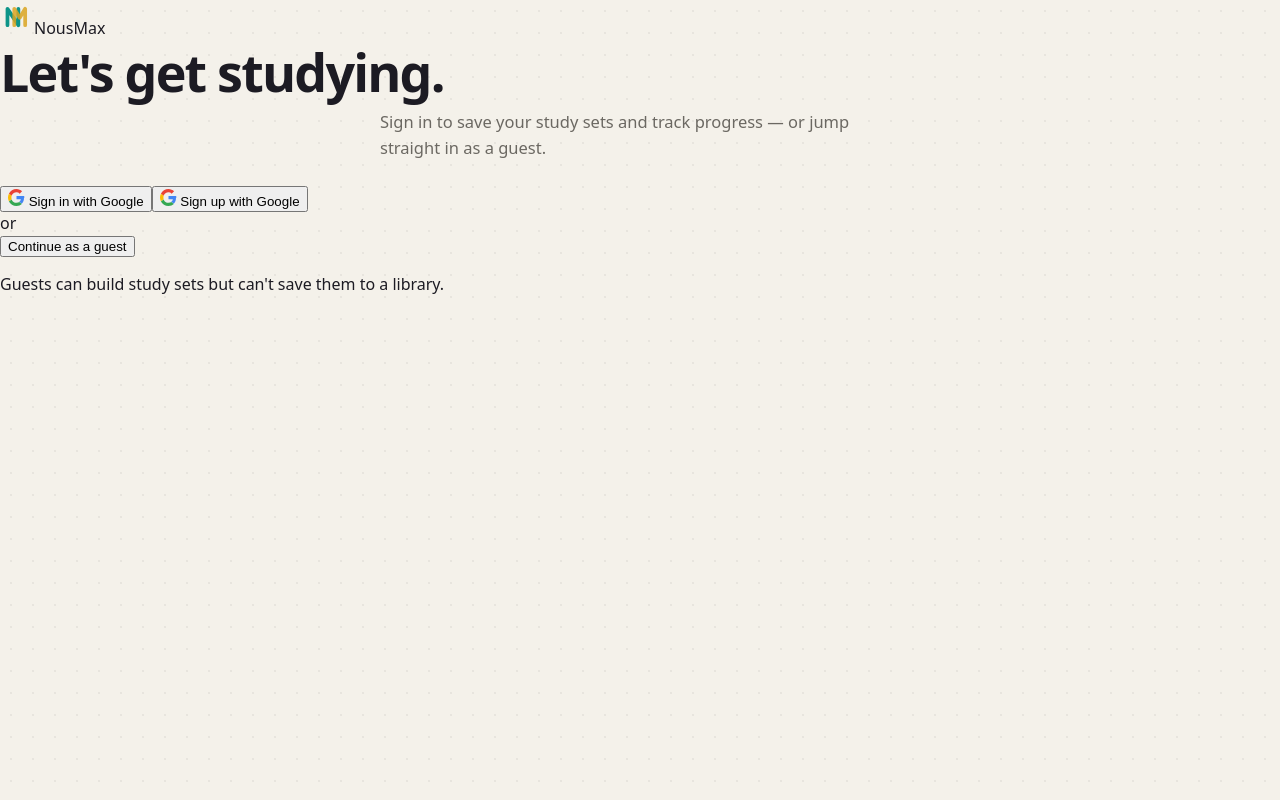
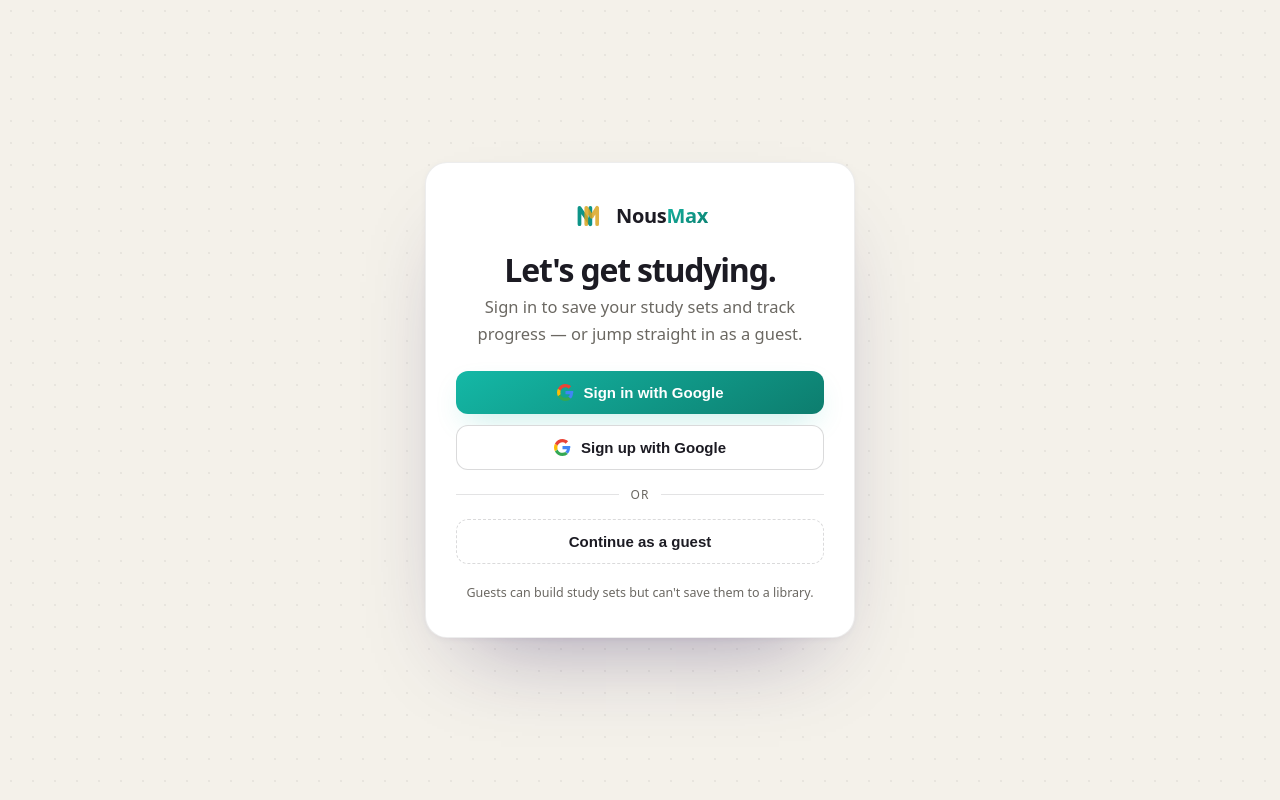
Before and after one commit to MaxIsAnything20/nousmax, a Next.js app in the folder nousmax-app/: page /start in a window 1280 px wide. Built offline with nearby package versions, Linux system fonts and the light colour scheme; no server answers.

Commit message:
Update globals.css

```diff
--- a/nousmax-app/app/globals.css
+++ b/nousmax-app/app/globals.css
@@ -201,3 +201,21 @@
 .libchev{ font-size:20px; color:var(--primary); font-weight:700; line-height:1; }
 .libbody{ padding:0 18px 18px; border-top:1px solid rgba(28,27,35,.07); }
 .libsec{ margin-top:14px; }
+
+/* welcome / start screen */
+.startwrap{ min-height:100vh; display:flex; align-items:center; justify-content:center; padding:24px; }
+.startcard{ background:#fff; border:1px solid rgba(28,27,35,.08); border-radius:22px; padding:36px 30px; max-width:430px; width:100%;
+  text-align:center; box-shadow:0 44px 90px -44px rgba(40,25,90,.42), 0 2px 10px -4px rgba(40,25,90,.12); }
+.startlogo{ display:inline-flex; align-items:center; gap:10px; font-weight:800; font-size:20px; letter-spacing:-.3px; margin-bottom:14px; }
+.startlogo .grad{ background:var(--grad); -webkit-background-clip:text; background-clip:text; color:transparent; }
+.startcard h1.display{ font-size:clamp(26px,4vw,32px); letter-spacing:-1.2px; margin:6px 0 8px; }
+.startbtns{ display:flex; flex-direction:column; gap:11px; text-align:left; }
+.startbtn{ width:100%; border-radius:12px; padding:13px 18px; font-size:15px; font-weight:700; cursor:pointer;
+  border:1px solid rgba(28,27,35,.16); background:#fff; color:var(--cream-ink); display:inline-flex; align-items:center; justify-content:center; gap:10px;
+  transition:border-color .15s ease, transform .15s ease; }
+.startbtn:hover{ border-color:var(--primary); transform:translateY(-1px); }
+.startbtn.primary{ background:var(--grad); color:#fff; border:none; box-shadow:0 12px 30px -10px var(--glow); }
+.startbtn.ghost{ background:transparent; border-style:dashed; }
+.startdiv{ display:flex; align-items:center; gap:12px; color:var(--cream-muted); font-size:12px; text-transform:uppercase; letter-spacing:1px; margin:5px 0; }
+.startdiv::before, .startdiv::after{ content:""; flex:1; height:1px; background:rgba(28,27,35,.12); }
+.startfine{ font-size:12.5px; color:var(--cream-muted); margin:20px 0 0; }
```
